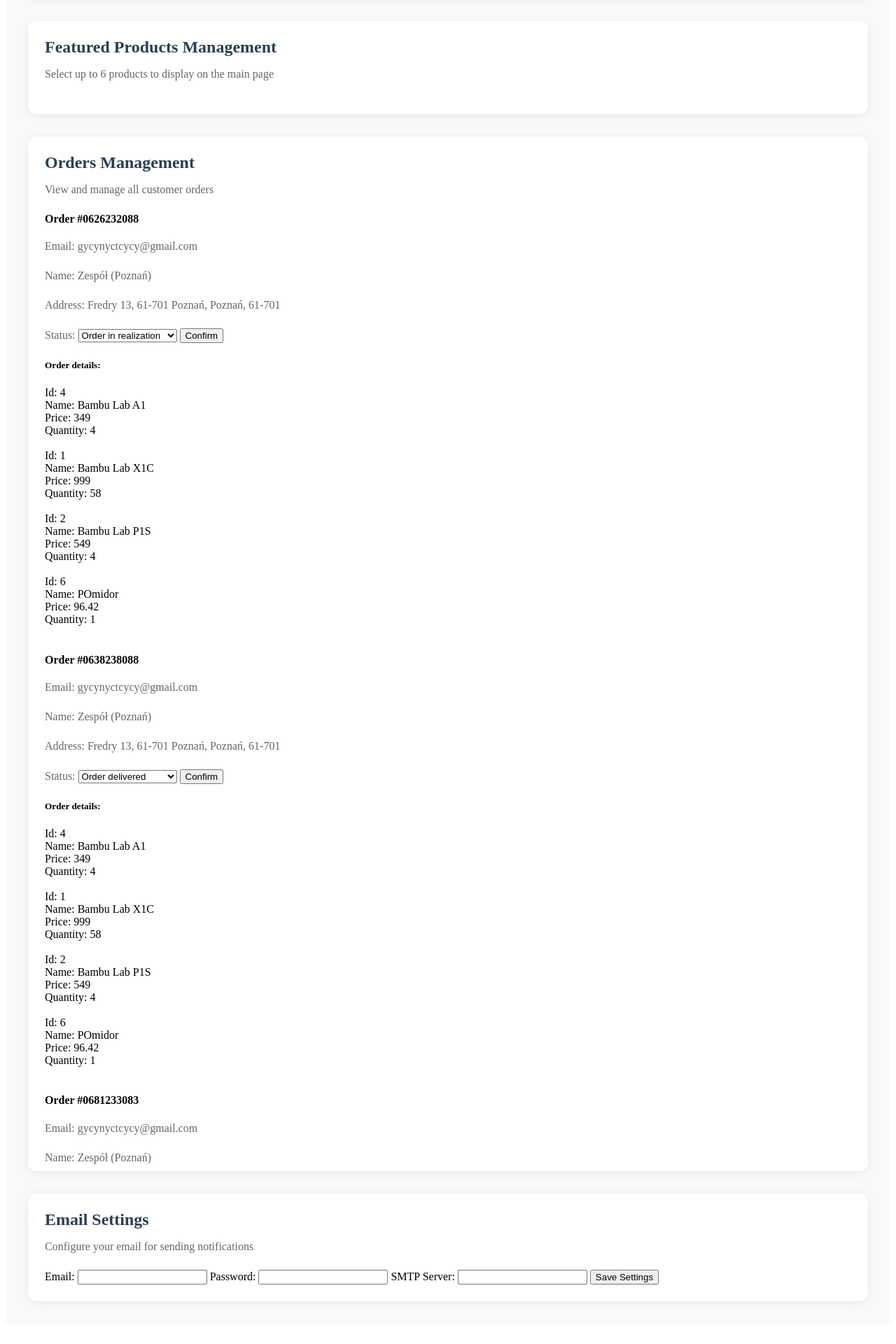
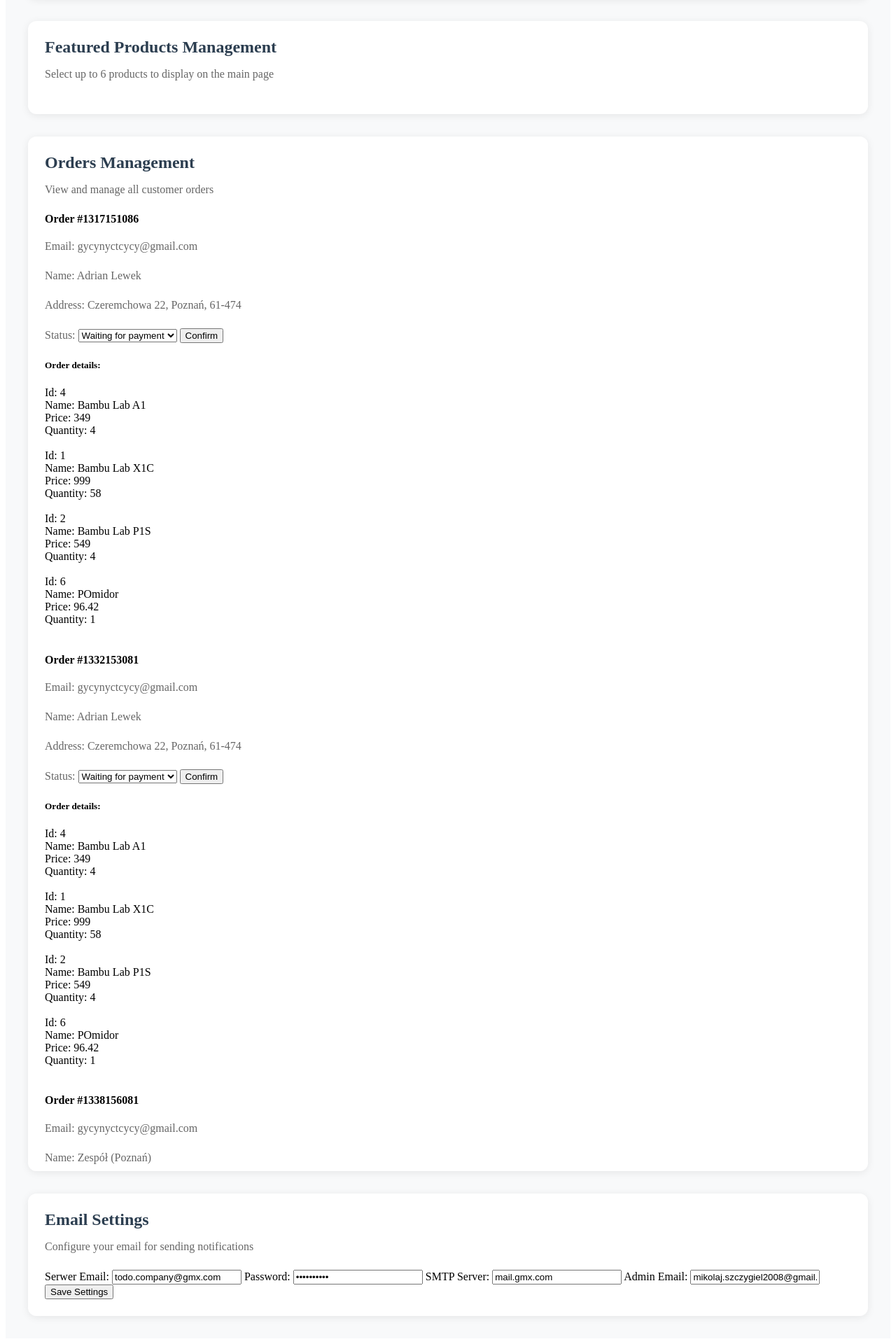
Before and after one commit to artmix0/TO-DO-company-site, a Flask app: page /admin in a window 1280 px wide. Shown: the part 1371-3291 px from the top of the page at 70% size. Before the commit the page ends 3235 px from the top, so only its background shows below. Run offline with Flask 3, Linux system fonts and the light colour scheme.

Commit message:
v. 0.9.9

```diff
--- a/data/my_email.json
+++ b/data/my_email.json
@@ -1 +1 @@
-{"serwer_email": {"email": "wegiel.liebner@interia.pl", "password": "gfd", "smtp_server": "gdf"}}
+{"serwer_email": {"email": "todo.company@gmx.com", "password": "TODOcompan", "smtp_server": "mail.gmx.com", "admin_email": "mikolaj.szczygiel2008@gmail.com"}}
--- a/server/app.py
+++ b/server/app.py
@@ -13,6 +13,7 @@
 import io
 from datetime import datetime
 import random
+import threading
 
 app = Flask(__name__, static_folder='../static', template_folder='../templates')
 
@@ -188,7 +189,11 @@
     }
     SetFile(orders_list, 'orders')
 
-    #send_email(my_email, email, f"New order recived! NR {number}", ?????)
+    email_settings = json.loads(GetFile("my_email", '{"serwer_email": {"email": "", "password": "", "smtp_server": "", "admin_email": ""}}'))
+    my_email = email_settings.get("serwer_email", {})
+
+    #threading.Thread(target=send_email, args=(my_email, email, f"Order successfully placed! NR {number}", f"Your order has been received successfully. Order ID: {number}. We will process it as soon as possible.\n\nOrder Details:\n{json.dumps(order_details, indent=2)}\n\nThank you for your order!")).start()
+    #threading.Thread(target=send_email, args=(my_email, my_email['admin_email'], f"New order received! NR {number}", f"A new order has been placed.\n\nOrder ID: {number}\nCustomer Email: {email}\n\nOrder Details:\n{json.dumps(order_details, indent=2)}")).start()
 
     return jsonify({"message": "Order received successfully"}), 200
 
@@ -212,6 +217,19 @@
         return jsonify({"error": "Order not found"}), 404
 
     orders[order_id]['state'] = data['state']
+
+    order_states = {
+        0: "Waiting for payment",
+        1: "Order in realization",
+        2: "Order in delivery",
+        3: "Order delivered",
+    }
+
+    email_settings = json.loads(GetFile("my_email", '{"serwer_email": {"email": "", "password": "", "smtp_server": "", "admin_email": ""}}'))
+    my_email = email_settings.get("serwer_email", {})
+
+    #threading.Thread(target=send_email, args=(my_email, orders[order_id]['email'], f"Order state changed! Order ID: {order_id}", f"Your order state has been changed to: {order_states.get(data['state'], 'Unknown state')}")).start()
+
     SetFile(orders, "orders")
     return jsonify({"message": "Order state updated successfully"}), 200
 
@@ -226,7 +244,8 @@
         "serwer_email": {
             "email": data['email'],
             "password": data['password'],
-            "smtp_server": data['smtp_server']
+            "smtp_server": data['smtp_server'],
+            "admin_email": data['admin_email']
         }
     }
     SetFile(email_settings, "my_email")
--- a/static/scripts/admin.js
+++ b/static/scripts/admin.js
@@ -616,9 +616,11 @@
     fetch("/api/email-settings")
         .then(res => res.json())
         .then(data => {
-            form.email.value = data.email || "";
-            form.password.value = data.password || "";
-            form.smtp_server.value = data.smtp_server || "";
+            const emailSettings = data.serwer_email || {};
+            form.email.value = emailSettings.email || "";
+            form.password.value = emailSettings.password || "";
+            form.smtp_server.value = emailSettings.smtp_server || "";
+            form.admin_email.value = emailSettings.admin_email || "";
         });
 
     form.addEventListener("submit", (e) => {
@@ -627,7 +629,8 @@
         const settings = {
             email: form.email.value.trim(),
             password: form.password.value.trim(),
-            smtp_server: form.smtp_server.value.trim()
+            smtp_server: form.smtp_server.value.trim(),
+            admin_email: form.admin_email.value.trim()
         };
 
         fetch("/api/email-settings", {
--- a/templates/admin_panel.html
+++ b/templates/admin_panel.html
@@ -54,7 +54,7 @@
                     <p>Configure your email for sending notifications</p>
 
                     <form id="email-settings-form">
-                        <label>Email:
+                        <label>Serwer Email:
                             <input type="email" name="email" required>
                         </label>
                         <label>Password:
@@ -62,6 +62,9 @@
                         </label>
                         <label>SMTP Server:
                             <input type="text" name="smtp_server" required>
+                        </label>
+                        <label>Admin Email:
+                            <input type="text" name="admin_email" required>
                         </label>
                         <button type="submit">Save Settings</button>
                     </form>
```
Also changed, not shown: data/orders.json (+1 -1 lines).
